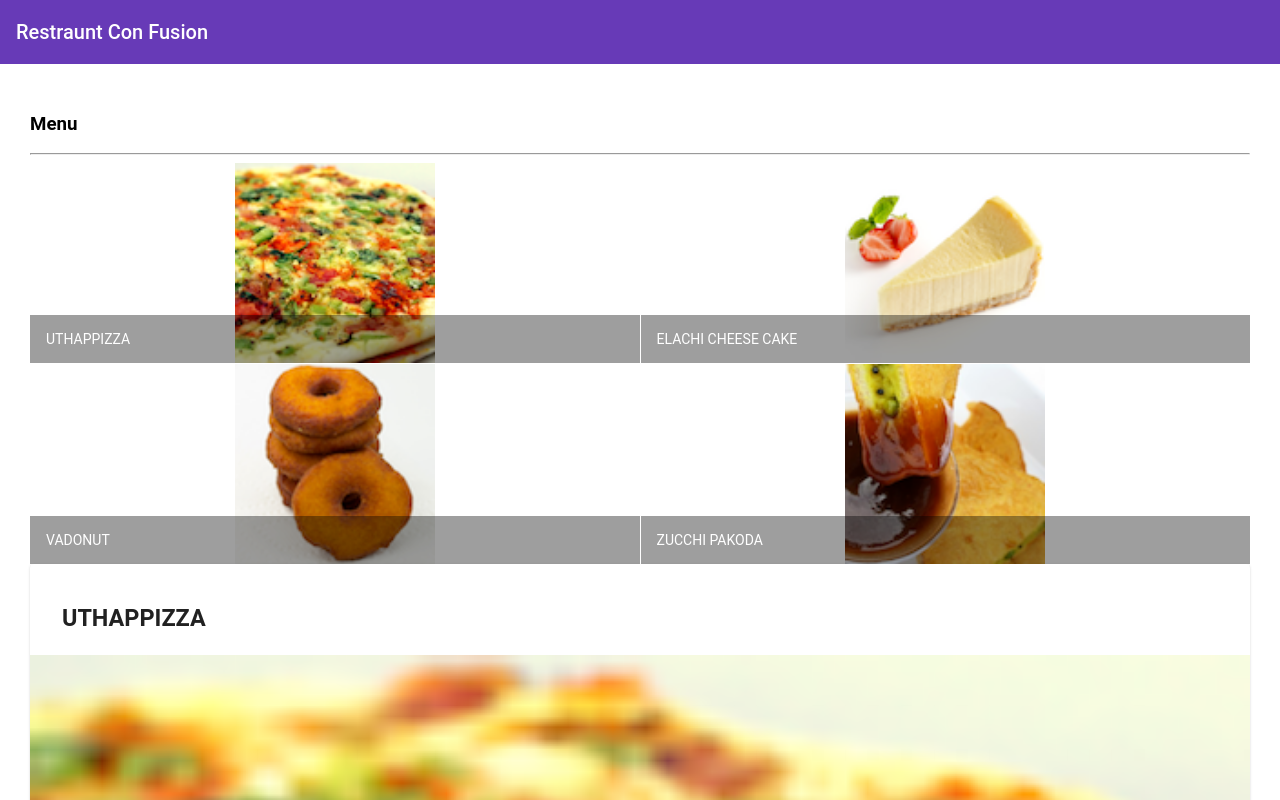
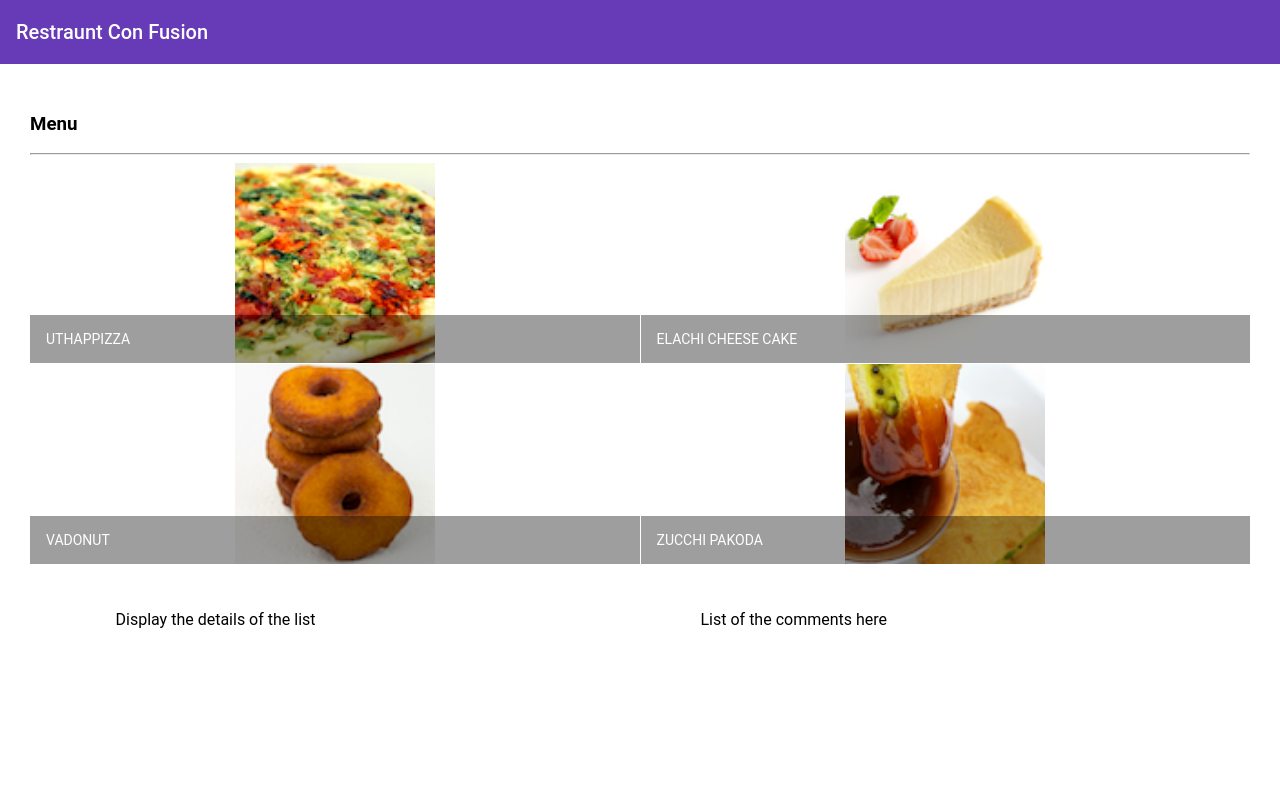
Before and after one commit to zaimeali/coursera_angular, an Angular app: page / in a window 1280 px wide. Shown: the top 800 px of the page. Built offline with nearby package versions, Linux system fonts and the light colour scheme.

Commit message:
Task 1 of Assignment 1

```diff
--- a/src/app/app.module.ts
+++ b/src/app/app.module.ts
@@ -19,11 +19,13 @@ import { MatGridListModule } from '@angular/material/grid-list';
 
 import { MatCardModule } from '@angular/material/card';
 import { MatButtonModule } from '@angular/material/button';
+import { DishdetailComponent } from './dishdetail/dishdetail.component';
 
 @NgModule({
   declarations: [
     AppComponent,
-    MenuComponent
+    MenuComponent,
+    DishdetailComponent
   ],
   imports: [
     BrowserModule,
--- /dev/null
+++ b/src/app/dishdetail/dishdetail.component.html
@@ -0,0 +1,18 @@
+<div
+    class="container"
+    fxLayout="row"
+    fxLayout.sm='column'
+    fxLayout.xs='column'
+    fxLayoutAlign.gt-md='space-around center'
+    fxLayoutGap='10px'
+    fxLayoutGap.xs='0'>
+
+    <div fxFlex='40'>
+        <p>Display the details of the list</p>
+    </div>
+
+    <div fxFlex='40'>
+        <p>List of the comments here</p>
+    </div>
+
+</div>
--- /dev/null
+++ b/src/app/dishdetail/dishdetail.component.ts
@@ -0,0 +1,15 @@
+import { Component, OnInit } from '@angular/core';
+
+@Component({
+  selector: 'app-dishdetail',
+  templateUrl: './dishdetail.component.html',
+  styleUrls: ['./dishdetail.component.scss']
+})
+export class DishdetailComponent implements OnInit {
+
+  constructor() { }
+
+  ngOnInit() {
+  }
+
+}
--- a/src/app/menu/menu.component.html
+++ b/src/app/menu/menu.component.html
@@ -23,7 +23,7 @@
         </mat-grid-list>
     </div>
 
-    <div fxFlex *ngIf="selectedDish">
+    <!-- <div fxFlex *ngIf="selectedDish">
         <mat-card>
             <mat-card-header>
                 <mat-card-title>
@@ -40,6 +40,8 @@
                 <button mat-button>SHARE</button>
             </mat-card-actions>
         </mat-card>
-    </div>
+    </div> -->
+
+    <app-dishdetail></app-dishdetail>
 
 </div>
```
Also changed, not shown: src/app/dishdetail/dishdetail.component.scss (added), 1 other file (tests, documents, lock files or other folders).
